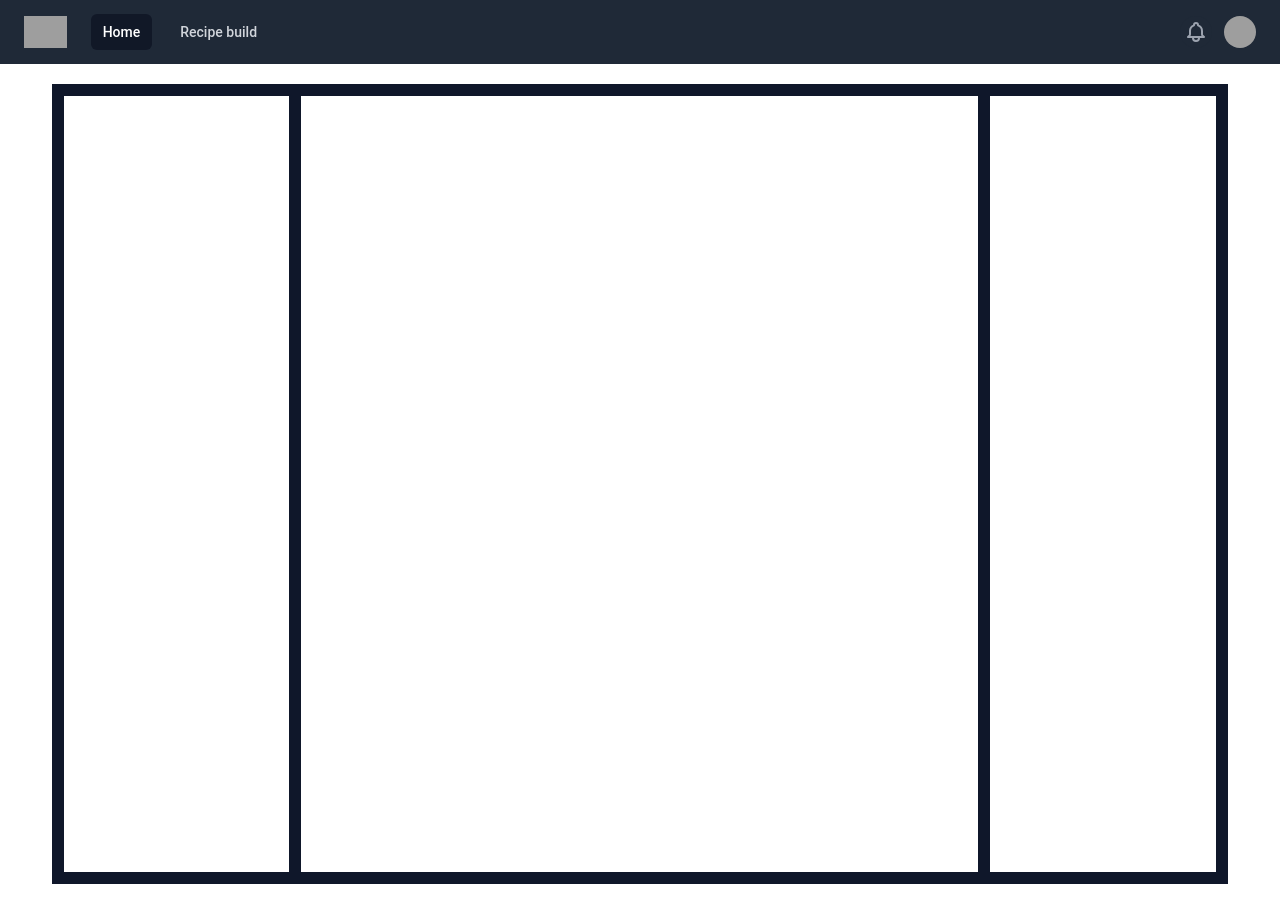
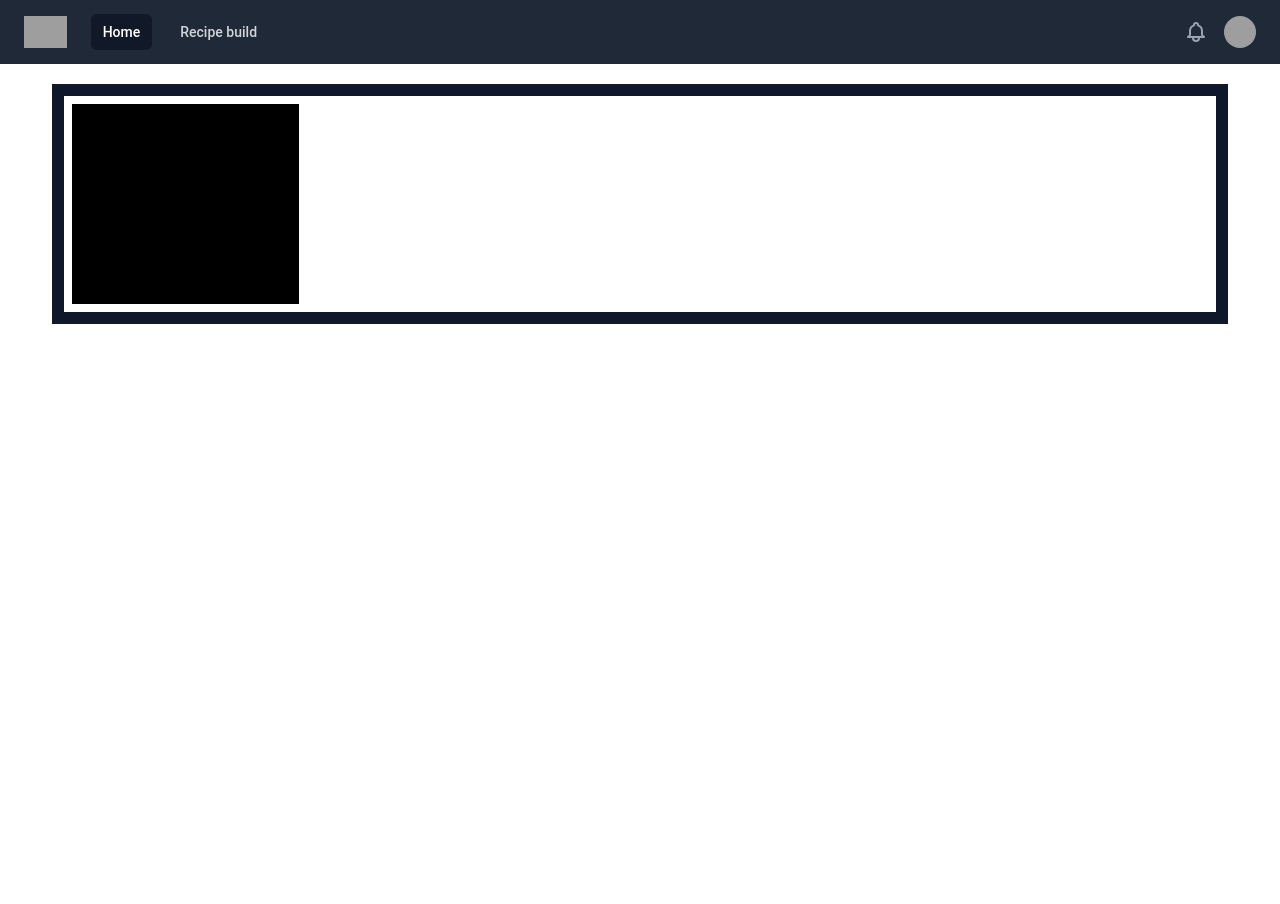
Before and after one commit to BadVoice/CoffeeVue, a Vue app: page /build in a window 1280 px wide. After the commit the page ends 800 px from the top, so only its background shows below. Built offline with nearby package versions, Linux system fonts and the light colour scheme; grey boxes are pictures that could not be loaded.

Commit message:
refactor: components structure

```diff
--- /dev/null
+++ b/src/components/Build/AeropressCard.vue
@@ -0,0 +1,14 @@
+<template>
+    <div class="aeropress-card w-[20%] h-[100%] bg-black">
+
+    </div>
+</template>
+
+<script setup>
+
+</script>
+
+<style  scoped>
+
+
+</style>
--- a/src/components/Build/MethodCard.vue
+++ /dev/null
@@ -1,16 +0,0 @@
-<template>
-    <div class="method-card">
-        <div class="w-[100%] h-[100%] bg-black">
-
-        </div>
-    </div>
-</template>
-
-<script setup>
-
-</script>
-
-<style  scoped>
-
-
-</style>
--- /dev/null
+++ b/src/components/BuildMethods.vue
@@ -0,0 +1,15 @@
+<template>
+    <div class="methods h-[100%] w-[100%] bg-white p-2">
+        <AeropressCard />
+    </div>
+</template>
+
+<script setup>
+    import AeropressCard from '@/components/Build/AeropressCard.vue';
+
+
+</script>
+
+<style  scoped>
+
+</style>
--- a/src/components/BuildModal.vue
+++ b/src/components/BuildModal.vue
@@ -1,20 +1,13 @@
 <template>
     <div class="build-modal">
         <div class="container flex mx-auto  p-10 min-h-full max-h-max	max-height: max-content; min-w-[75%]  ">
-            <div class=" p-3  mx-auto flex h-[50rem] w-[100%] bg-slate-900">
+            <div class=" p-3  mx-auto flex h-[15rem] w-[100%] bg-slate-900">
 
-                <div class="left-side   h-[100%] w-[20%] bg-white">
-                    <MethodCard />
-                </div>
 
-                <div class="mid-content  p-2 mx-3 h-[100%] w-[60%] bg-white">
-
-                </div>
-
-                <div class="right-side  p-2 h-[100%] w-[20%] bg-white">
-
-                </div>
-
+                <BuildMethods >
+                    <AeropressCard />
+                    <AeropressCard />
+                </BuildMethods >
 
 
             </div>
@@ -23,8 +16,9 @@
 </template>
 
 <script setup>
-import MethodCard from './Build/MethodCard.vue';
-
+import MethodCard from '@/components/Build/AeropressCard.vue';
+import BuildMethods from '@/components/BuildMethods.vue';
+import AeropressCard from '@/components/Build/AeropressCard.vue';
 
 </script>
 
--- a/src/components/BuildWindow.vue
+++ /dev/null
@@ -1,15 +0,0 @@
-<template>
-    <div class="build-window">
-        <BuildModal />
-    </div>
-</template>
-
-<script setup>
-    import BuildModal from '@/components/BuildModal.vue'
-
-
-</script>
-
-<style scoped>
-
-</style>
--- a/src/views/BuildView.vue
+++ b/src/views/BuildView.vue
@@ -1,8 +1,8 @@
 <template>
   <div class="build">
-    <BuildWindow>
 
-    </BuildWindow>
+      <BuildModal> </BuildModal>
+
 
   </div>
 </template>
@@ -10,7 +10,8 @@
 
 
 <script setup>
-  import BuildWindow from '@/components/BuildWindow.vue'
+
+  import BuildModal from '@/components/BuildModal.vue'
 
 
 </script>
```
